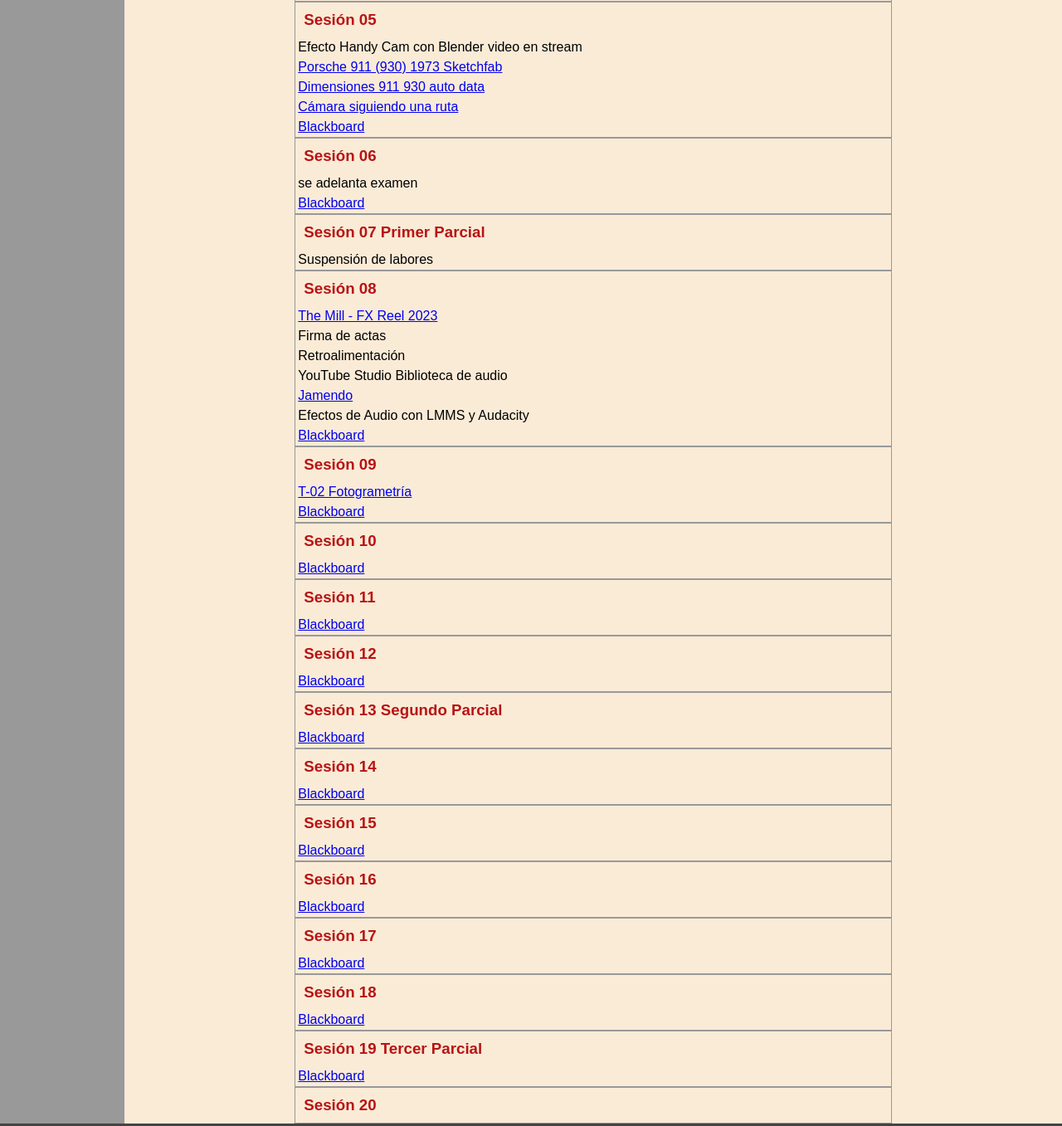
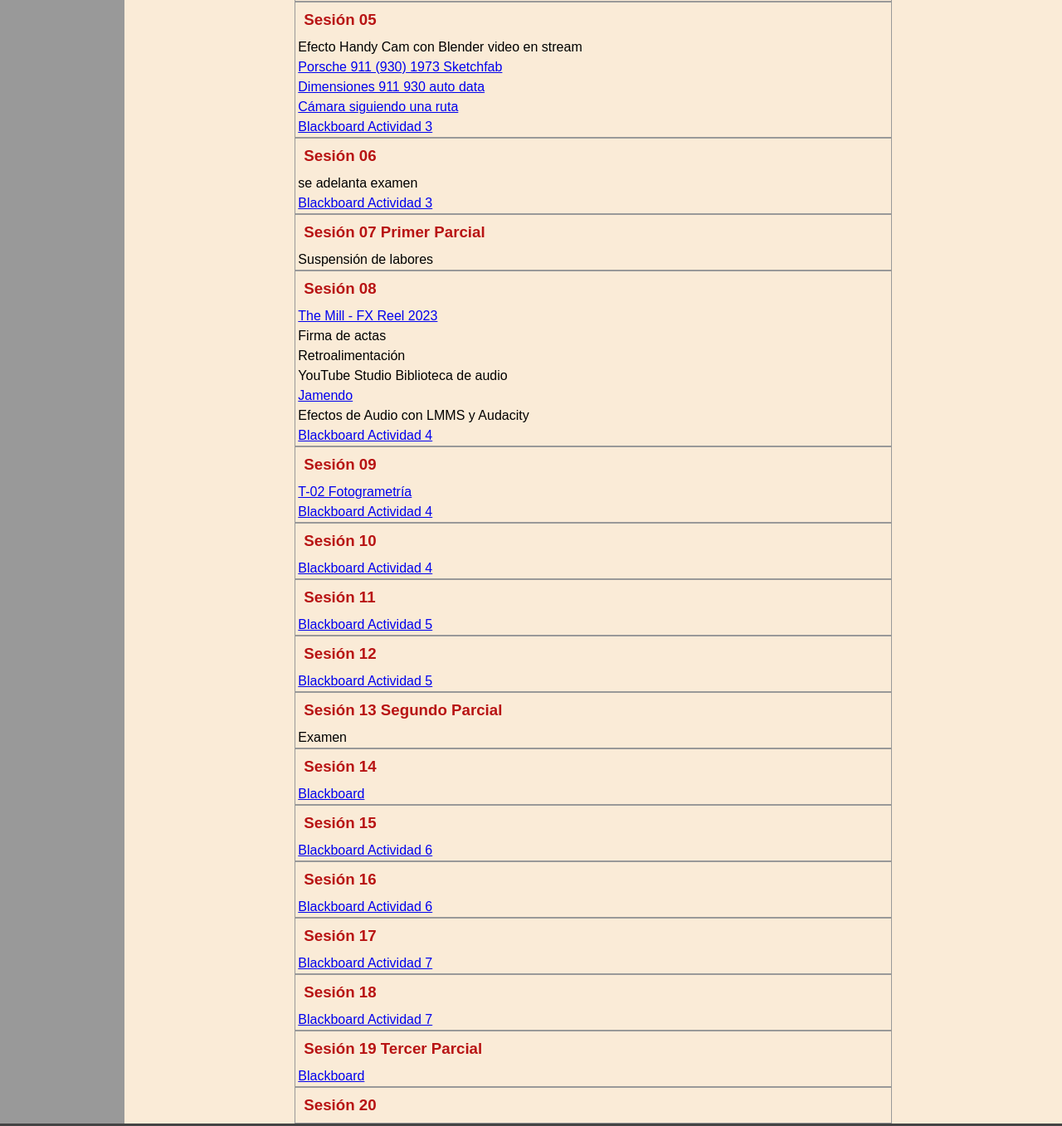
Before and after one commit to beztao01/efectos-visuales, a plain HTML site: page index.html in a window 1280 px wide. Shown: the part 1004-2361 px from the top of the page at 83% size. Drawn offline with Linux system fonts and the light colour scheme.

Commit message:
update sesion 08 to 20

```diff
--- a/index.html
+++ b/index.html
@@ -101,14 +101,14 @@
                         <li><a href="https://skfb.ly/6TNLT" target="_blank" rel="noopener noreferrer">Porsche 911 (930) 1973 Sketchfab </a></li>
                         <li><a href="https://www.auto-data.net/es/porsche-911-coupe-type-930-3.0-turbo-260hp-6649#google_vignette" target="_blank" rel="noopener noreferrer">Dimensiones 911 930 auto data</a></li>
                         <li><a href="./assets/pathcamera/index.html" target="_blank" rel="noopener noreferrer">Cámara siguiendo una ruta</a></li>
-                        <li><a href="https://uvmonline.blackboard.com/webapps/login/" target="_blank" rel="noopener noreferrer">Blackboard</a></li>
+                        <li><a href="https://uvmonline.blackboard.com/webapps/login/" target="_blank" rel="noopener noreferrer">Blackboard Actividad 3</a></li>
                     </ul>
                 </section>
                 <section>
                     <h3>Sesión 06</h3>
                     <ul>
                         <li>se adelanta examen</li>
-                        <li><a href="https://uvmonline.blackboard.com/webapps/login/" target="_blank" rel="noopener noreferrer">Blackboard</a></li>
+                        <li><a href="https://uvmonline.blackboard.com/webapps/login/" target="_blank" rel="noopener noreferrer">Blackboard Actividad 3</a></li>
                     </ul>
                 </section>
                 <section>
@@ -126,38 +126,38 @@
                         <li>YouTube Studio Biblioteca de audio</li>
                         <li><a href="https://www.jamendo.com/?language=es" target="_blank" rel="noopener noreferrer">Jamendo</a></li>
                         <li>Efectos de Audio con LMMS y Audacity</li>
-                        <li><a href="https://uvmonline.blackboard.com/webapps/login/" target="_blank" rel="noopener noreferrer">Blackboard</a></li>
+                        <li><a href="https://uvmonline.blackboard.com/webapps/login/" target="_blank" rel="noopener noreferrer">Blackboard Actividad 4</a></li>
                     </ul>
                 </section>
                 <section>
                     <h3>Sesión 09</h3>
                     <ul>
                         <li><a href="#">T-02 Fotogrametría </a></li>
-                        <li><a href="https://uvmonline.blackboard.com/webapps/login/">Blackboard</a></li>
+                        <li><a href="https://uvmonline.blackboard.com/webapps/login/">Blackboard Actividad 4</a></li>
                     </ul>
                 </section>
                 <section>
                     <h3>Sesión 10</h3>
                     <ul>
-                        <li><a href="https://uvmonline.blackboard.com/webapps/login/">Blackboard</a></li>
+                        <li><a href="https://uvmonline.blackboard.com/webapps/login/">Blackboard Actividad  4</a></li>
                     </ul>
                 </section>
                 <section>
                     <h3>Sesión 11</h3>
                     <ul>
-                        <li><a href="https://uvmonline.blackboard.com/webapps/login/">Blackboard</a></li>
+                        <li><a href="https://uvmonline.blackboard.com/webapps/login/">Blackboard Actividad 5</a></li>
                     </ul>
                 </section>
                 <section>
                     <h3>Sesión 12</h3>
                     <ul>
-                        <li><a href="https://uvmonline.blackboard.com/webapps/login/">Blackboard</a></li>
+                        <li><a href="https://uvmonline.blackboard.com/webapps/login/">Blackboard Actividad 5</a></li>
                     </ul>
                 </section>
                 <section>
                     <h3>Sesión 13 Segundo Parcial</h3>
                     <ul>
-                        <li><a href="https://uvmonline.blackboard.com/webapps/login/">Blackboard</a></li>
+                       <li>Examen</li>
                     </ul>
                 </section>
                 <section>
@@ -169,25 +169,25 @@
                 <section>
                     <h3>Sesión 15</h3>
                     <ul>
-                        <li><a href="https://uvmonline.blackboard.com/webapps/login/">Blackboard</a></li>
+                        <li><a href="https://uvmonline.blackboard.com/webapps/login/">Blackboard Actividad 6</a></li>
                     </ul>
                 </section>
                 <section>
                     <h3>Sesión 16</h3>
                     <ul>
-                        <li><a href="https://uvmonline.blackboard.com/webapps/login/">Blackboard</a></li>
+                        <li><a href="https://uvmonline.blackboard.com/webapps/login/">Blackboard Actividad 6</a></li>
                     </ul>
                 </section>
                 <section>
                     <h3>Sesión 17</h3>
                     <ul>
-                        <li><a href="https://uvmonline.blackboard.com/webapps/login/">Blackboard</a></li>
+                        <li><a href="https://uvmonline.blackboard.com/webapps/login/">Blackboard Actividad 7</a></li>
                     </ul>
                 </section>
                 <section>
                     <h3>Sesión 18</h3>
                     <ul>
-                        <li><a href="https://uvmonline.blackboard.com/webapps/login/">Blackboard</a></li>
+                        <li><a href="https://uvmonline.blackboard.com/webapps/login/">Blackboard Actividad 7</a></li>
                     </ul>
                 </section>
                 <section>
```
